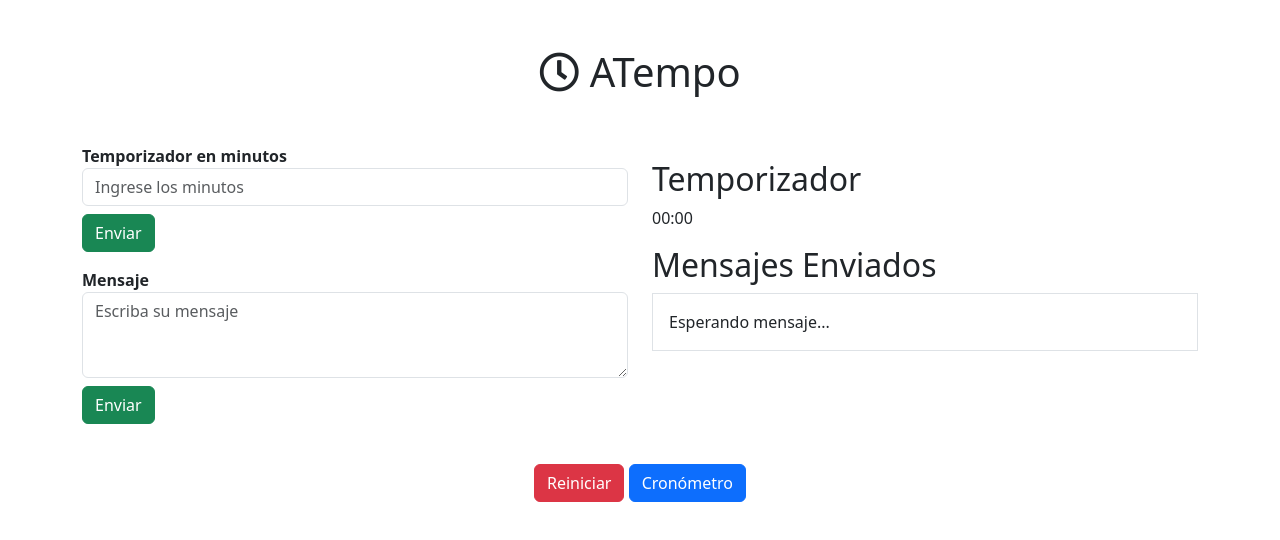
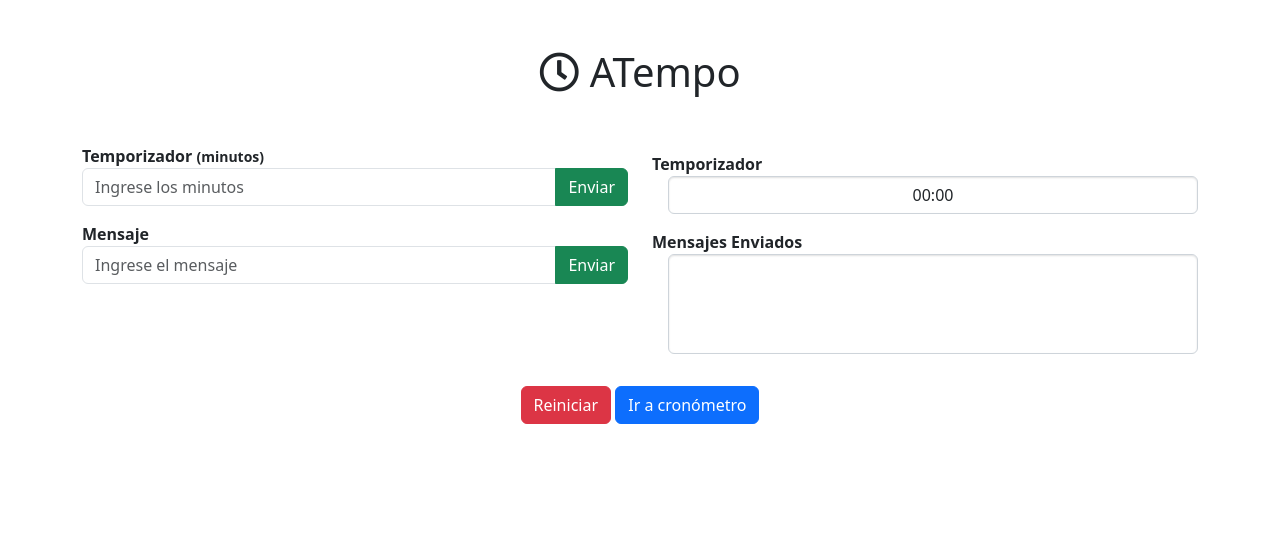
Before and after one commit to covacode/ATempo, a website: page index.html in a window 1280 px wide. Drawn offline with nearby package versions, Linux system fonts and the light colour scheme; no server answers.

Commit message:
Update Index

```diff
--- /dev/null
+++ b/estilos.css
@@ -0,0 +1,25 @@
+.input-group {
+    display: flex;
+    align-items: center;
+}
+
+#timer-display {
+    display: inline-block;
+    padding: 0.375rem 0.75rem; /* Similar al padding de los inputs */
+    font-size: 1rem; /* Ajusta el tamaño del texto si es necesario */
+    border: 1px solid #ced4da; /* Borde similar al de los inputs */
+    border-radius: 0.375rem; /* Bordes redondeados similares a los inputs */
+    background-color: #ffffff; /* Fondo blanco como los inputs */
+    box-shadow: inset 0 1px 2px rgba(0,0,0,0.125); /* Sombra similar a la de los inputs */
+}
+
+#message-display {
+    display: inline-block;
+    padding: 0.75rem; /* Padding similar al de los inputs */
+    border: 1px solid #ced4da; /* Borde similar al de los inputs */
+    border-radius: 0.375rem; /* Bordes redondeados similares a los inputs */
+    background-color: #ffffff; /* Fondo blanco como los inputs */
+    box-shadow: inset 0 1px 2px rgba(0,0,0,0.125); /* Sombra similar a la de los inputs */
+    min-height: 100px; /* Altura mínima para hacer que el contenedor sea visible */
+    max-width: 100%; /* Para que el contenedor no se expanda demasiado */
+}
--- a/index.html
+++ b/index.html
@@ -2,10 +2,12 @@
 <html lang="es">
 <head>
     <meta charset="UTF-8">
+    <title>ATempo | Control</title>
     <meta name="viewport" content="width=device-width, initial-scale=1.0">
-    <title>ATempo | Control</title>
+    <link rel="stylesheet" href="estilos.css">
     <link rel="stylesheet" href="fontawesome/css/all.css">
     <link href="https://cdn.jsdelivr.net/npm/bootstrap@5.3.0/dist/css/bootstrap.min.css" rel="stylesheet">
+
     <script type="module">
         import { initializeApp } from 'https://www.gstatic.com/firebasejs/9.22.0/firebase-app.js';
         import { getDatabase, set, push, remove, ref, onValue } from 'https://www.gstatic.com/firebasejs/9.22.0/firebase-database.js';
@@ -120,31 +122,39 @@
     <div class="container mt-5">
         <h1 class="text-center"><i class="far fa-clock"></i> ATempo</h1>
         <div class="row mt-5">
-            <div class="col-md-6">
+            <div class="col-md-6 mb-3">
                 <div class="mb-3">
-                    <strong for="timer" class="form-label">Temporizador en minutos</strong>
-                    <input type="number" class="form-control" id="timer" placeholder="Ingrese los minutos">
-                    <button id="set-timer-btn" class="btn btn-success mt-2">Enviar</button>
+                    <strong for="timer" class="form-label">Temporizador <small>(minutos)</small></strong>
+                    <div class="input-group">
+                        <input type="number" class="form-control" id="timer" placeholder="Ingrese los minutos">
+                        <button id="set-timer-btn" class="btn btn-success">Enviar</button>
+                    </div>
                 </div>
-                <div class="mb-3 mt-3">
+                <div class="mb-3">
                     <strong for="message" class="form-label">Mensaje</strong>
-                    <textarea class="form-control" id="message" rows="3" placeholder="Escriba su mensaje"></textarea>
-                    <button id="send-message-btn" class="btn btn-success mt-2">Enviar</button>
+                    <div class="input-group">
+                        <input type="text" class="form-control" id="message" placeholder="Ingrese el mensaje">
+                        <button id="send-message-btn" class="btn btn-success">Enviar</button>
+                    </div>
                 </div>
             </div>
-            <div class="col-md-6">
-                <div class="mt-3">
-                    <h2>Temporizador</h2>
-                    <div id="timer-display">00:00</div>
+            <div class="col-md-6 mt-2">
+                <div class="mb-3">
+                    <strong for="message" class="form-label">Temporizador</strong>
+                    <div class="input-group">
+                        <div id="timer-display" class="form-control ms-3 text-center">00:00</div>
+                    </div>
                 </div>
-                <div class="mb-3 mt-3">
-                    <h2>Mensajes Enviados</h2>
-                    <div id="message-display" class="border p-3 mb-3">Esperando mensaje...</div>
+                <div class="mb-3">
+                    <strong class="form-label">Mensajes Enviados</strong>
+                    <div class="input-group">
+                        <div id="message-display" class="form-control ms-3 p-3"></div>
+                    </div>
                 </div>
             </div>
-            <div class="text-center">
-                <button id="reset-btn" class="btn btn-danger mt-4">Reiniciar</button>
-                <a id="reset-btn" class="btn btn-primary mt-4" target="_blank" href="cronometro.html">Cronómetro</a>
+            <div class="text-center mt-3">
+                <button id="reset-btn" class="btn btn-danger">Reiniciar</button>
+                <a id="reset-btn" class="btn btn-primary" target="_blank" href="cronometro.html">Ir a cronómetro</a>
             </div>
         </div>
     </div>
```
